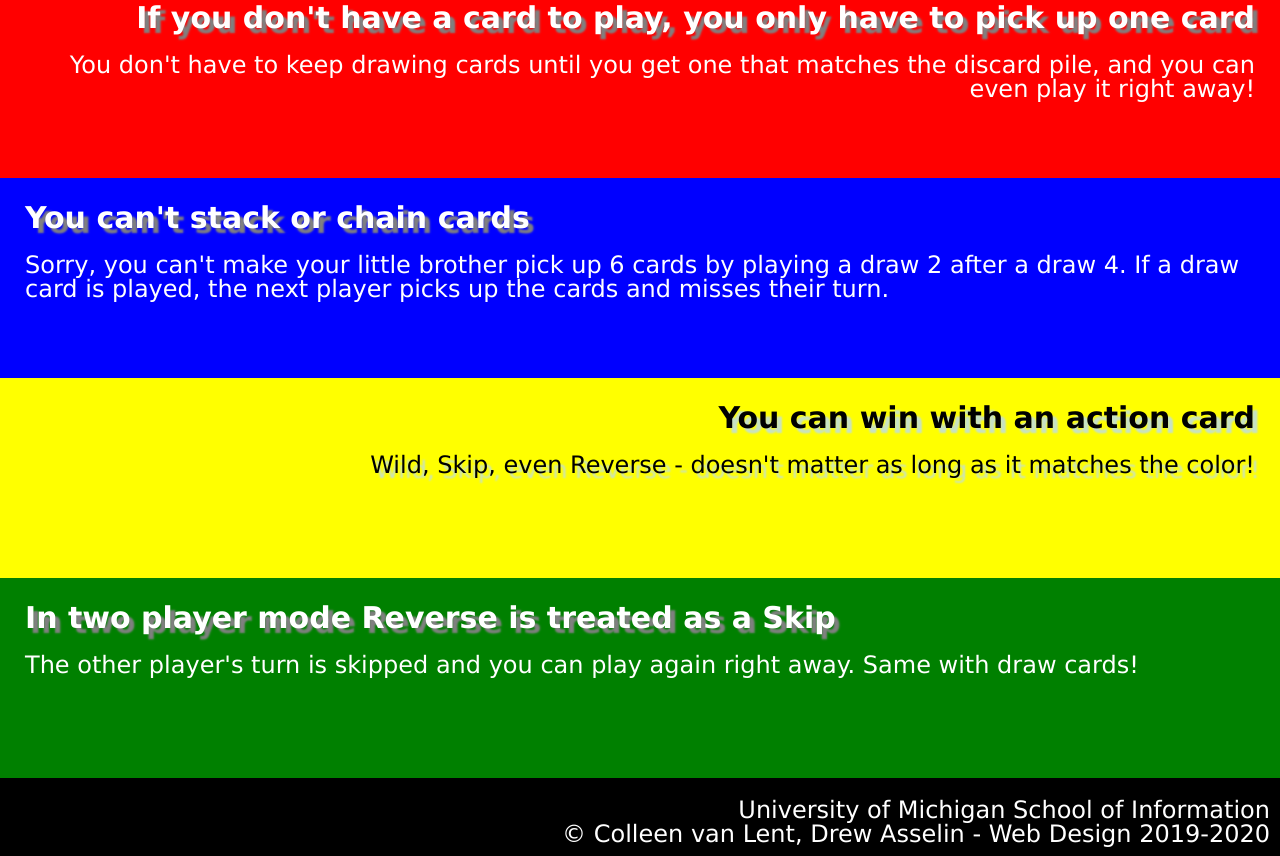
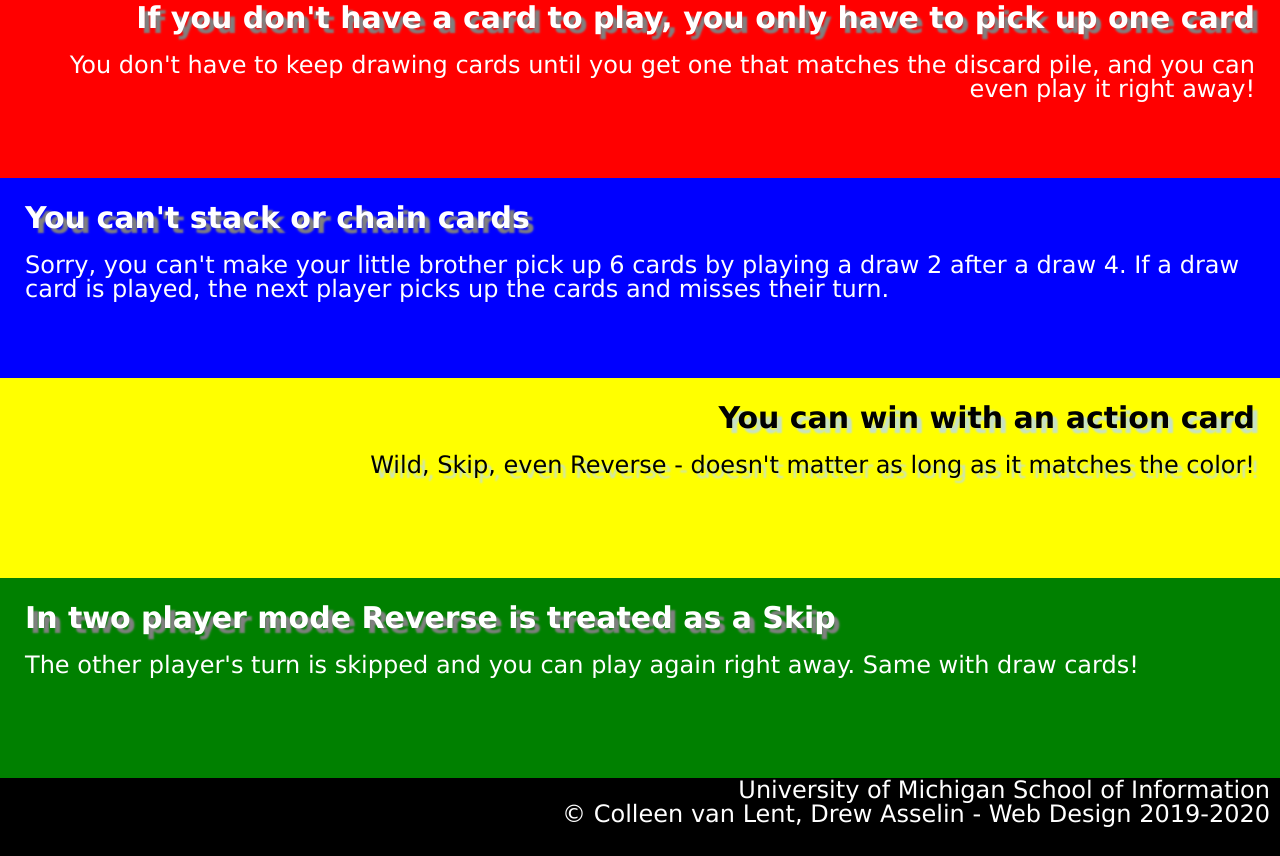
Before and after one commit to katielawton/homework2, a plain HTML site: page index.html in a window 1280 px wide. Shown: the part 709-1565 px from the top of the page. Drawn offline with Linux system fonts and the light colour scheme.

Commit message:
padding in footer paragraph

```diff
--- a/css/style.css
+++ b/css/style.css
@@ -1,7 +1,7 @@
 head, body, p, div, h1, h2 {
     font-family: "Lucida Grande", sans-serif;
     color: #FFFFFF;
-    padding: 0;
+
 }
 body{
     background-color: #000000;
@@ -66,8 +66,10 @@ div{
     text-shadow: 5px 5px 2px #c7e2c7;
 }
 
-footer{
+footer p{
     text-align: right;
     padding-right: 10px;
     padding-bottom: 10px;
+    padding-left: 0px;
+    padding-top: 0px;
 }
```
